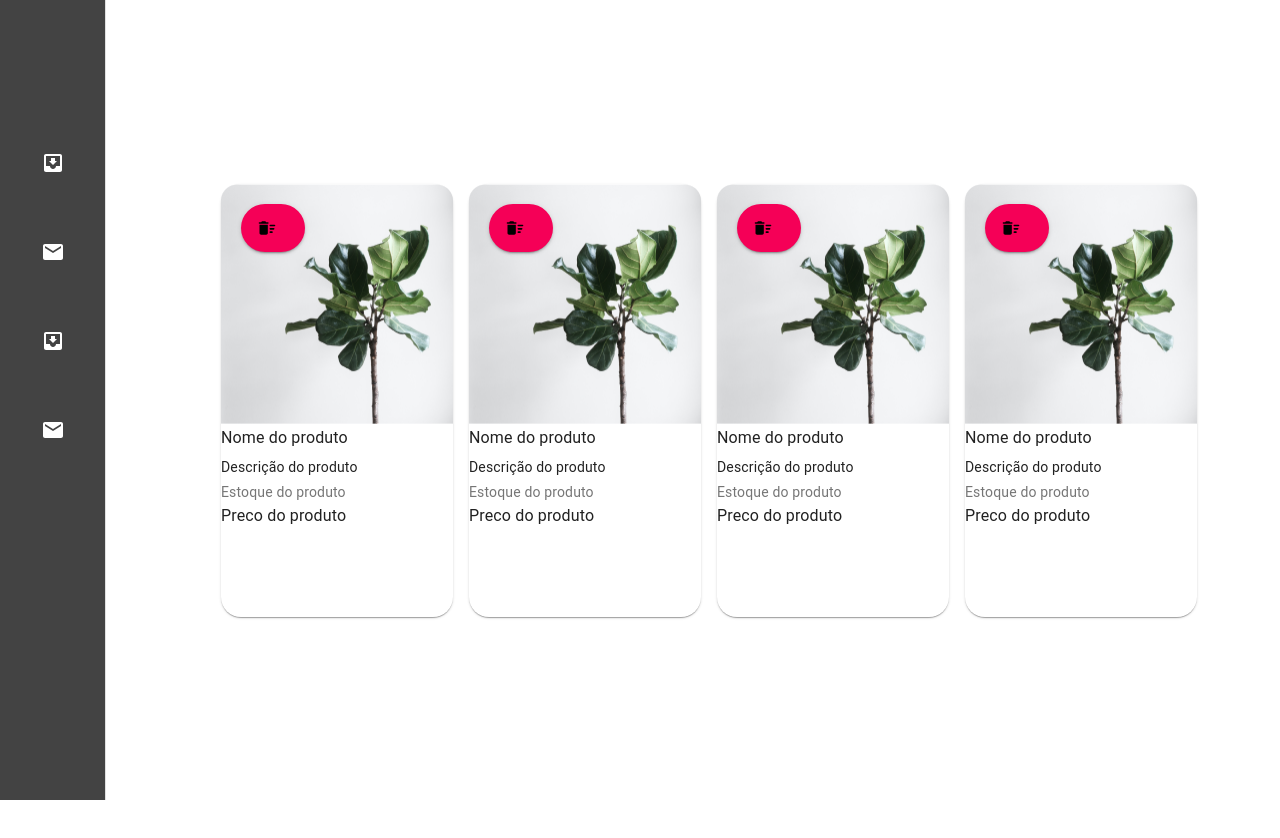
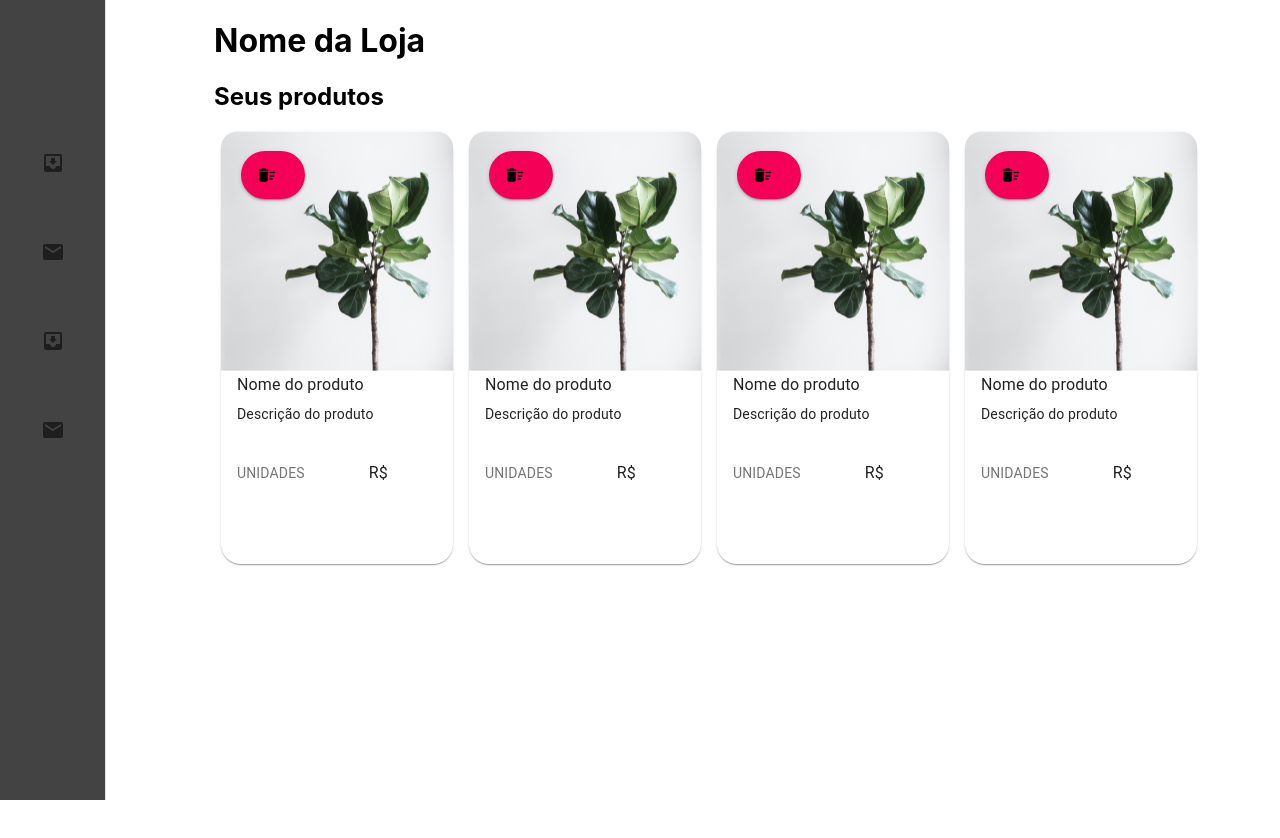
Before and after one commit to pforbrig/desafio-frontend-modulo3-noturno, a React (Create React App) app: page /produtos in a window 1280 px wide. Shown: the top 838 px of the page. Before the commit the page ends 800 px from the top, so only its background shows below. Built offline with nearby package versions, Linux system fonts and the light colour scheme.

Commit message:
Melhorias de layout da aba de produtos

```diff
--- a/src/components/CustomDrawer/index.js
+++ b/src/components/CustomDrawer/index.js
@@ -1,34 +1,11 @@
 import React from 'react';
-import { makeStyles } from '@material-ui/core/styles';
+import useStyles from './style';
 import Drawer from '@material-ui/core/Drawer';
 import List from '@material-ui/core/List';
 import ListItem from '@material-ui/core/ListItem';
 import ListItemIcon from '@material-ui/core/ListItemIcon';
 import InboxIcon from '@material-ui/icons/MoveToInbox';
 import MailIcon from '@material-ui/icons/Mail';
-
-
-const useStyles = makeStyles((theme) => ({
-    root: {
-        display: 'flex',
-    },
-    drawer: {
-        width: 138,
-    },
-    list: {
-        backgroundColor: '#434343',
-        height: '100vh',
-        paddingTop: 118
-    },
-    icons: {
-        color: 'white',
-        width: 73,
-        height: 73,
-        display: 'flex',
-        alignItems: 'center',
-        justifyContent: 'center'
-    }
-}));
 
 export default function CustomDrawer() {
     const classes = useStyles();
--- /dev/null
+++ b/src/components/CustomDrawer/style.js
@@ -0,0 +1,23 @@
+import { makeStyles } from "@material-ui/core";
+
+export default makeStyles((theme) => ({
+    root: {
+        display: 'flex',
+    },
+    drawer: {
+        width: 138,
+    },
+    list: {
+        backgroundColor: '#434343',
+        height: '100vh',
+        paddingTop: 118
+    },
+    icons: {
+        color: 'white',
+        width: 73,
+        height: 73,
+        display: 'flex',
+        alignItems: 'center',
+        justifyContent: 'center'
+    }
+}));
--- a/src/components/CustomGrid/index.js
+++ b/src/components/CustomGrid/index.js
@@ -11,6 +11,7 @@ export default function CustomGrid() {
     const classes = useStyles();
 
     return (
+        <>
             <Grid container className={classes.root} spacing={2}>
                 <Grid item xs={12}>
                     <Grid container justifyContent="center" spacing={2}>
@@ -26,21 +27,26 @@ export default function CustomGrid() {
                                         startIcon={<DeleteSweepRoundedIcon className={classes.delete} />}
                                     >
                                     </Button>
+                                    <div className={classes.titleproduct}>
                                         <Typography gutterBottom variant="subtitle1">
                                             Nome do produto
                                         </Typography>
                                         <Typography variant="body2" gutterBottom>
                                             Descrição do produto
                                         </Typography>
+                                    </div>
+                                    <div className={classes.product}>
                                         <Typography variant="body2" color="textSecondary">
-                                    Estoque do produto
+                                            UNIDADES
                                         </Typography>
-                                <Typography variant="subtitle1">Preco do produto</Typography>
+                                        <Typography variant="subtitle1">R$</Typography>
+                                    </div>
                                 </Paper>
                             </Grid>
                         ))}
                     </Grid>
                 </Grid>
             </Grid>
+        </>
     );
 }
--- a/src/components/CustomGrid/style.js
+++ b/src/components/CustomGrid/style.js
@@ -31,4 +31,14 @@ export default makeStyles((theme) => ({
         width: 232,
         height: 240,
     },
+    product: {
+        display: 'flex',
+        columnGap: 64,
+        alignItems: 'center',
+        paddingLeft: 16,
+    },
+    titleproduct: {
+        paddingLeft: 16,
+        paddingBottom: 30,
+    }
 }));
--- a/src/components/ProductContainer/index.js
+++ b/src/components/ProductContainer/index.js
@@ -8,9 +8,16 @@ export default function ProductContainer() {
     const classes = useStyles();
 
     return (
-        <div className={classes.root}>
-            <CustomDrawer />
-            <CustomGrid />
-        </div>
+        <>
+            <div className={classes.title}>
+                <h1>Nome da Loja</h1>
+                <h2>Seus produtos</h2>
+            </div>
+            <div className={classes.root}>
+                <CustomDrawer />
+                <CustomGrid />
+            </div>
+        </>
+
     );
 }
--- a/src/components/ProductContainer/style.js
+++ b/src/components/ProductContainer/style.js
@@ -4,7 +4,8 @@ export default makeStyles((theme) => ({
     root: {
         minHeight: '100vh',
         display: 'flex',
-        alignItems: 'center',
-        justifyContent: 'center'
     },
+    title: {
+        paddingLeft: 214
+    }
 }));
```
Lines whose indentation alone changed are shown as unchanged.
